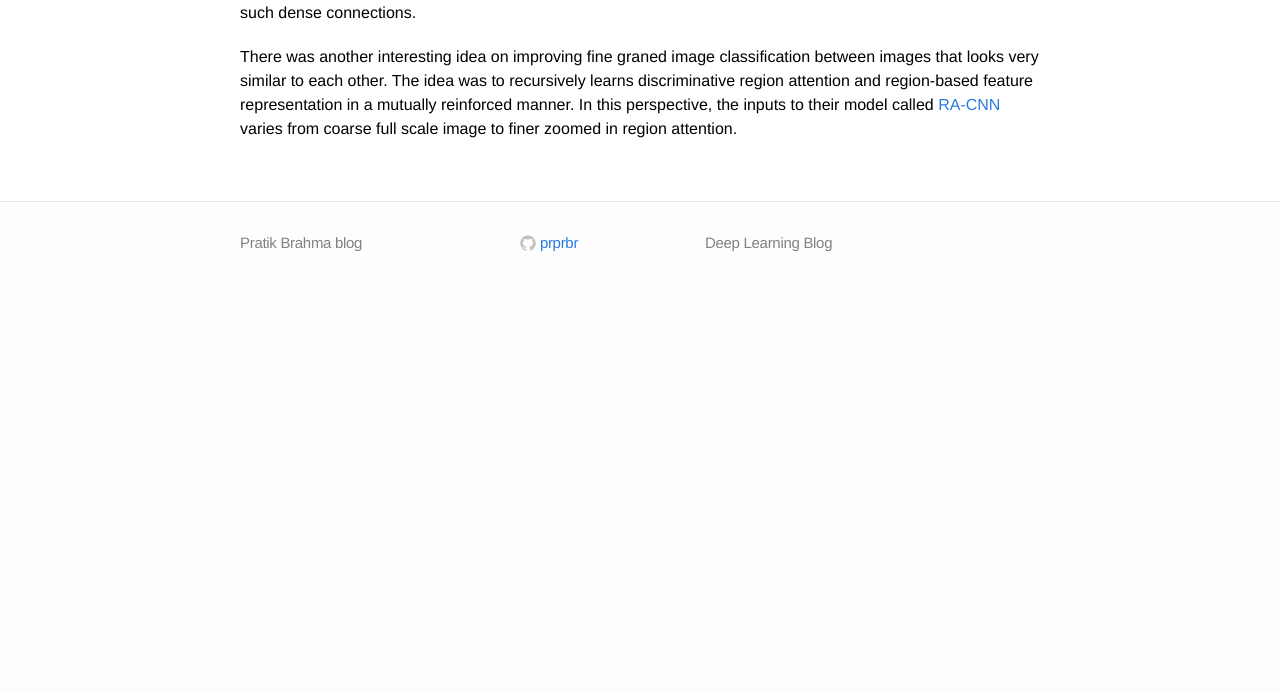
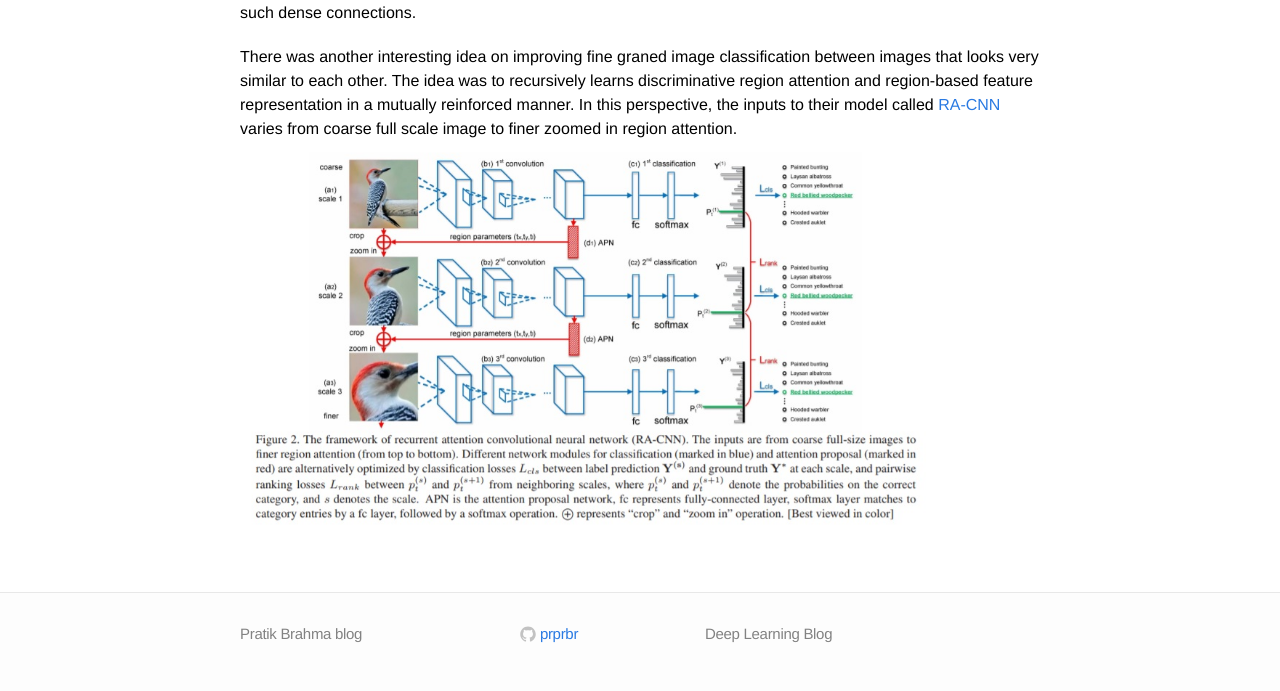
Before and after one commit to prprbr/prprbr.github.io, a Jekyll site: the page built from _posts/2017-08-06-Deeplearning-CVPR.markdown, in a window 1280 px wide. Shown: the part 2640-3331 px from the top of the page. Built offline with Jekyll 4.4.1, drawn with Linux system fonts in a browser that asks for light colours; comment, search, counter and statistics services are not loaded; before the commit the page ends 2940 px from its top, so only the background shows below that.

Commit message:
Update 2017-08-06-Deeplearning-CVPR.markdown

```diff
--- a/_posts/2017-08-06-Deeplearning-CVPR.markdown
+++ b/_posts/2017-08-06-Deeplearning-CVPR.markdown
@@ -34,3 +34,4 @@ Their paper on [Densely Connected Convolutional Networks](https://arxiv.org/pdf/
 There was another interesting idea on improving fine graned image classification between images that looks very similar to each other. The idea was to recursively learns discriminative
 region attention and region-based feature representation
 in a mutually reinforced manner. In this perspective, the inputs to their model called [RA-CNN](http://openaccess.thecvf.com/content_cvpr_2017/papers/Fu_Look_Closer_to_CVPR_2017_paper.pdf) varies from coarse full scale image to finer zoomed in region attention.
+<img src="/assets/cvpr/racnn.jpg" width="90%" height="90%" />
```
